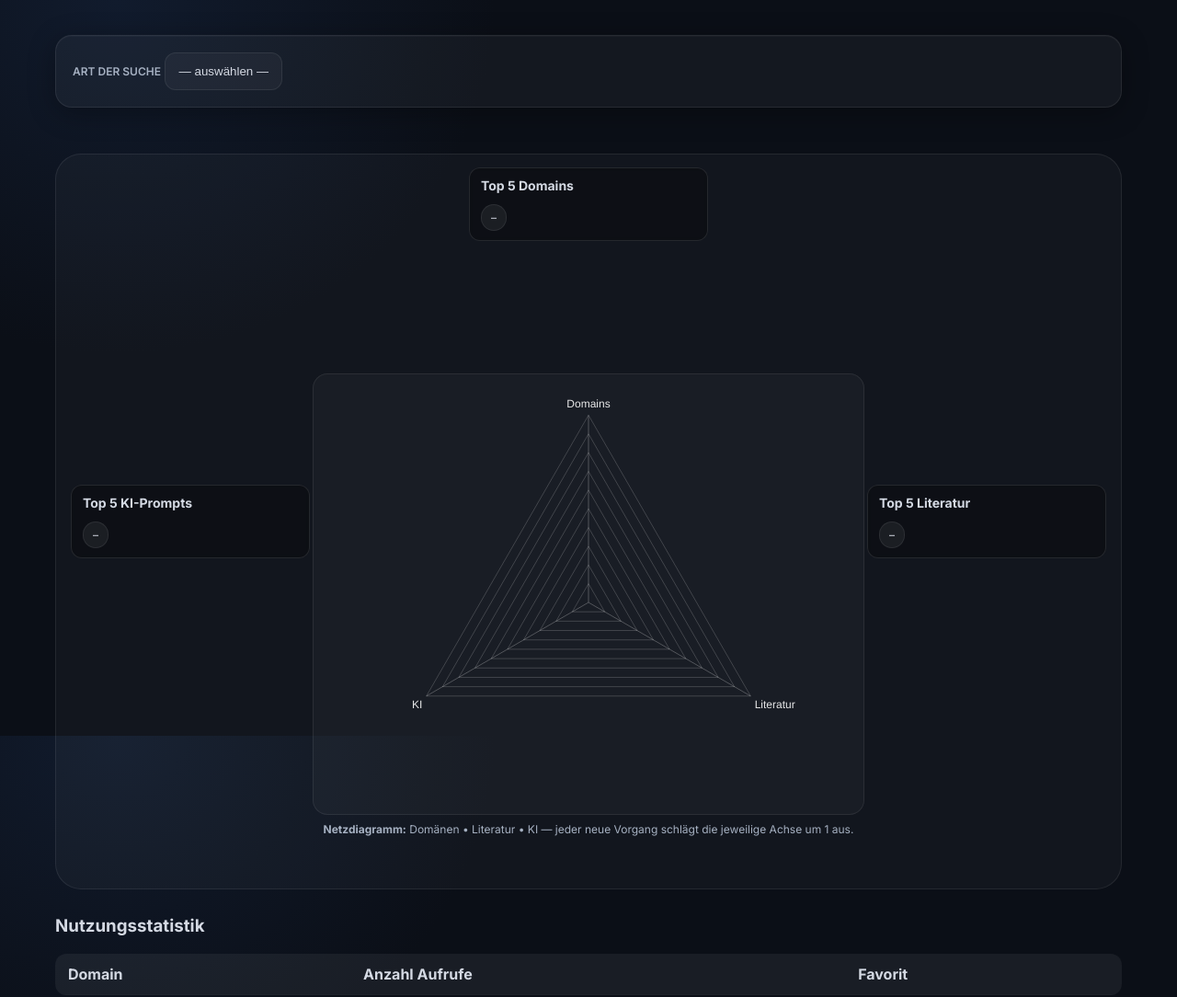
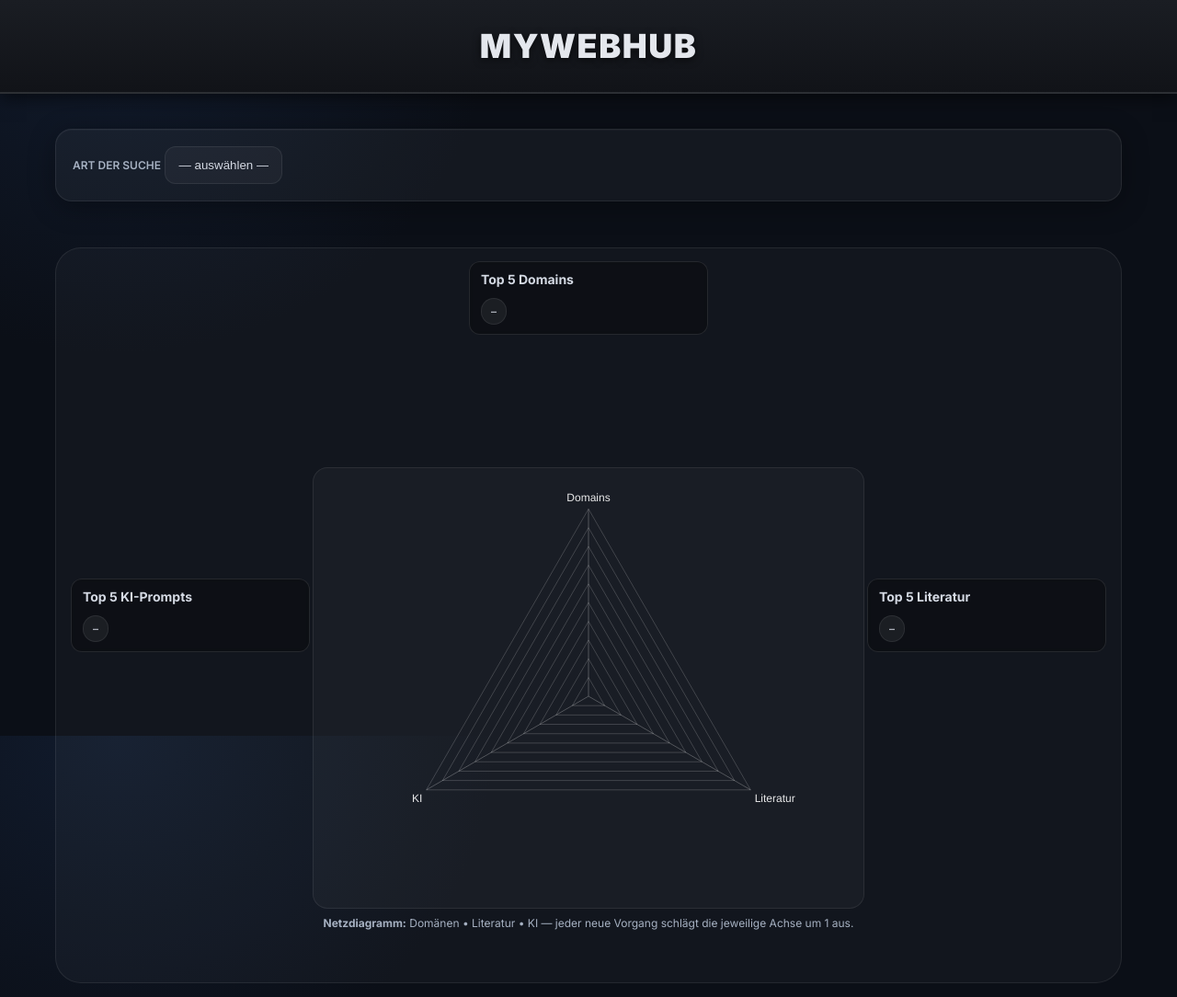
Before and after one commit to Datenflix007/myWebbrowserStartPage, a plain HTML site: page index.html in a window 1280 px wide. Shown: the top 1084 px of the page at 92% size. Drawn offline with nearby package versions, Linux system fonts and the light colour scheme.

Commit message:
mit header

```diff
--- a/index.html
+++ b/index.html
@@ -28,8 +28,8 @@
       background: radial-gradient(80% 120% at 10% 0%, #111b2d 0%, var(--bg) 40%) no-repeat fixed;
     }
     .shell{ max-width:1200px; margin:0 auto; padding: 28px 20px 0; }
-    .topbar{ display:flex; align-items:center; justify-content:space-between; gap:16px; }
-    .brand{ display:flex; align-items:center; gap:14px; font-weight:700; cursor:pointer; }
+    .topbar{ display:flex; align-items:center; justify-content:space-between; gap:16px; margin-bottom:20px;}
+    .brand{ display:flex; align-items:center; gap:14px; font-weight:800; font-size:22px; cursor:pointer; color:var(--text); }
     .brand .dot{ width:16px; height:16px; border-radius:8px; background:linear-gradient(135deg,var(--accent1),var(--accent2)); box-shadow:0 0 24px rgba(122,168,255,.45); }
     .card{ margin-top:10px; background: rgba(255,255,255,.04); border:1px solid rgba(255,255,255,.08); border-radius: var(--radius); box-shadow: var(--shadow); padding:18px; }
     .row{ display:flex; gap:14px; align-items:center; flex-wrap:wrap; }
@@ -110,15 +110,32 @@
       color:#a6b1c2;
     }
     footer a{ color:#a6b1c2; text-decoration:none; }
+    header {
+      width: 100%;
+      padding: 28px 0;
+      text-align: center;
+      font-size: 36px;
+      font-weight: 900;
+      letter-spacing: 1.5px;
+      text-transform: uppercase;
+      background: linear-gradient(180deg, #1a1d23 0%, #111318 100%); /* mächtiger anthrazit Farbverlauf */
+      color: #e4e7ed;  /* helles Grau für starken Kontrast */
+      border-bottom: 2px solid rgba(255,255,255,0.08);
+      box-shadow: 0 4px 18px rgba(0,0,0,0.6);
+      text-shadow: 0 2px 8px rgba(0,0,0,0.6); /* kräftiger Text-Schimmer */
+    }
+
+
+
   </style>
 </head>
 <body>
+  <header>MyWebHub</header>
+
   <div class="shell">
-    <div class="topbar">
-      <div class="brand" onclick="window.location.href='https://datenflix007.github.io/';">
 
-      </div>
-    </div>
+
+
 
     <!-- SUCHE -->
     <div class="card">
```
